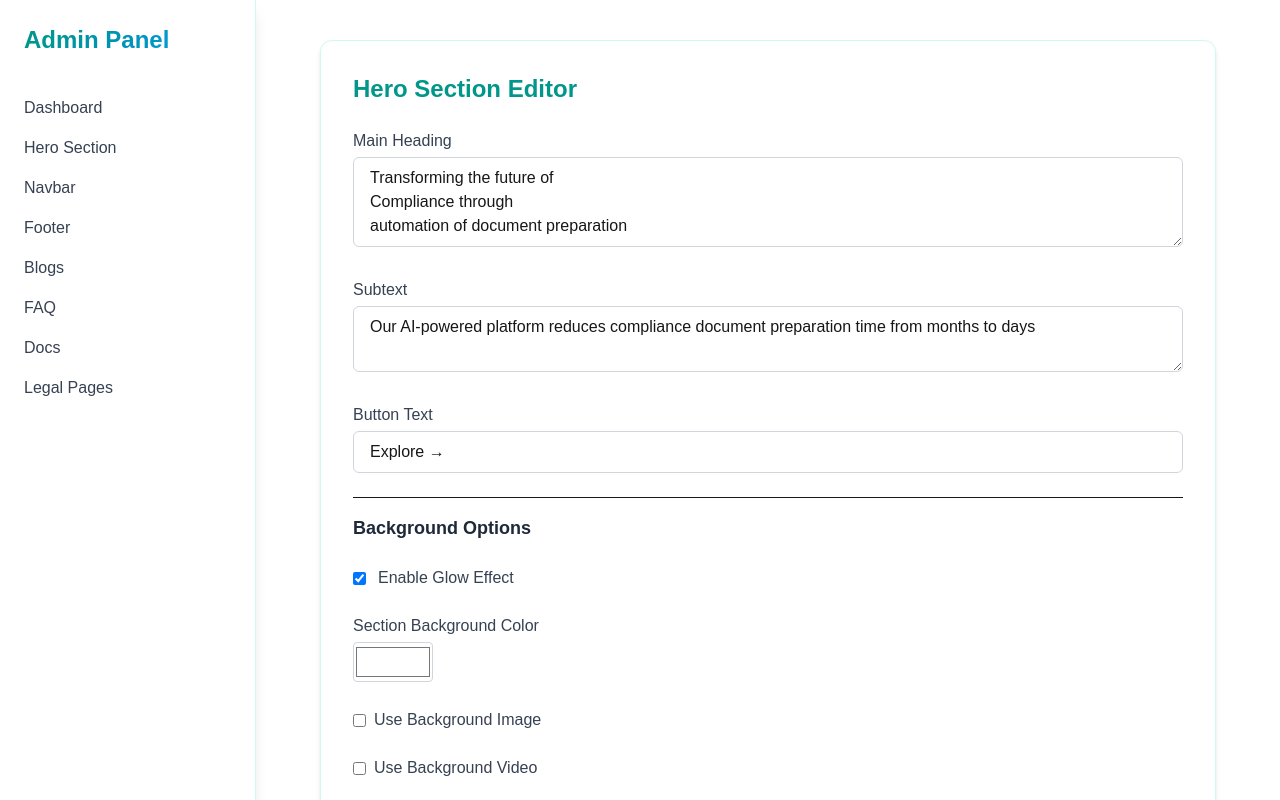
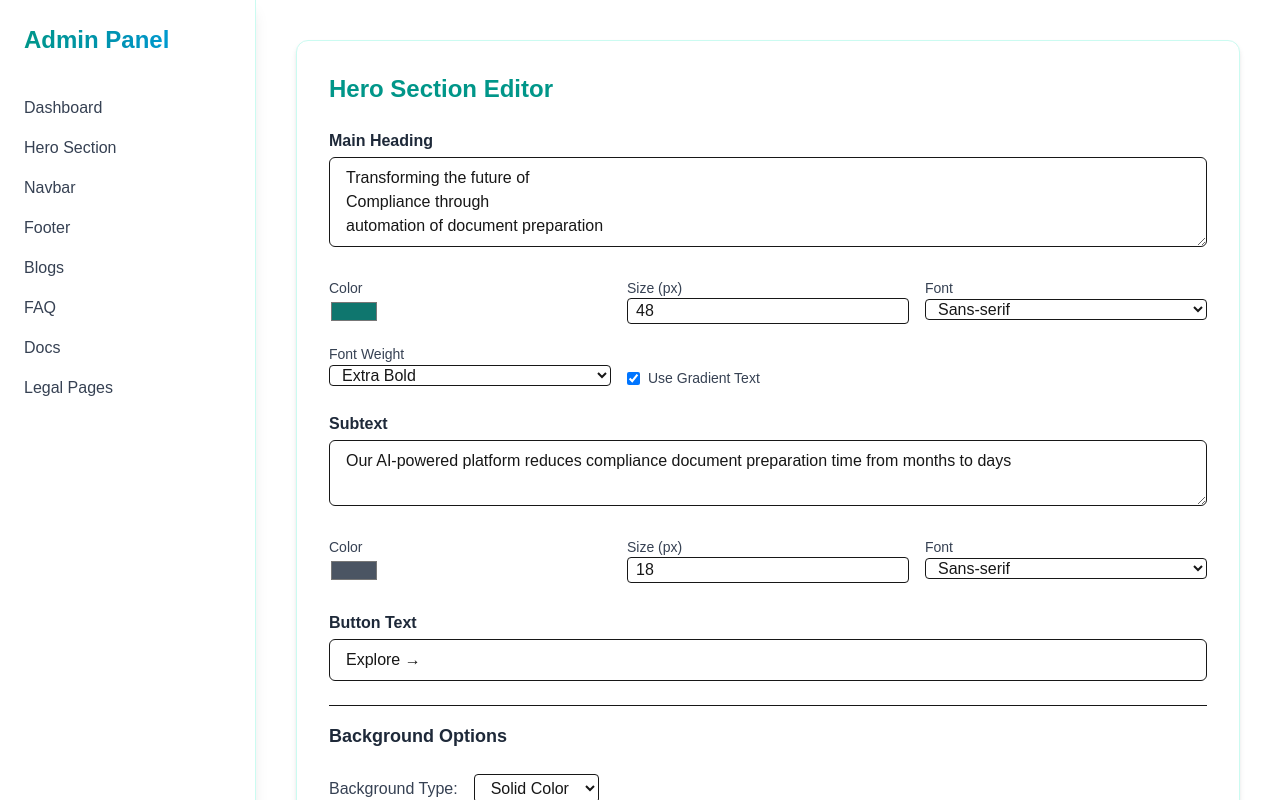
Before and after one commit to Narsimha1729/cmplai-adv, a Next.js app: page /admin/hero in a window 1280 px wide. Shown: the top 800 px of the page. Built offline with nearby package versions, Linux system fonts and the light colour scheme.

Commit message:
Finished

```diff
--- a/app/admin/hero/page.jsx
+++ b/app/admin/hero/page.jsx
@@ -1,137 +1,231 @@
-"use client";
+'use client';
 
-import { useState } from "react";
+import { useState } from 'react';
 
 export default function HeroEditor() {
   const [form, setForm] = useState({
-    heading: `Transforming the future of \nCompliance through \nautomation of document preparation`,
-    subtext:
-      "Our AI-powered platform reduces compliance document preparation time from months to days",
-    button: "Explore →",
-    bgGlow: true,
-    bgColor: "#ffffff",
-    useImage: false,
-    imageUrl: "",
-    useVideo: false,
-    videoUrl: "",
+    heading: 'Transforming the future of\nCompliance through\nautomation of document preparation',
+    subtext: 'Our AI-powered platform reduces compliance document preparation time from months to days',
+    button: 'Explore →',
+
+    // Visual Options
+    bgType: 'color', // 'color', 'image', 'video'
+    bgColor: '#ffffff',
+    bgImage: '',
+    bgVideo: '',
+    glow: true,
+
+    // Text Styles
+    headingColor: '#0f766e',
+    headingSize: '48px',
+    headingFont: 'sans-serif',
+    headingGradient: true,
+    headingWeight: '800',
+
+    subColor: '#4b5563',
+    subSize: '18px',
+    subFont: 'sans-serif',
   });
 
   const handleChange = (field, value) => setForm({ ...form, [field]: value });
 
   const handleSubmit = (e) => {
     e.preventDefault();
-    alert("Hero section saved! (This is a demo)");
-    // In production, save to DB or file system here
+    console.log('Submitted data:', form);
+    alert('Hero section saved! (Demo only)');
   };
 
   return (
-    <div className="max-w-4xl mx-auto bg-white p-8 rounded-xl shadow-md border border-teal-100">
+    <div className="max-w-5xl mx-auto bg-white p-8 rounded-xl shadow-md border border-teal-100">
       <h2 className="text-2xl font-bold text-teal-600 mb-6">Hero Section Editor</h2>
 
       <form onSubmit={handleSubmit} className="space-y-6">
 
         {/* Heading */}
         <div>
-          <label className="block font-medium text-gray-700 mb-1">Main Heading</label>
+          <label className="block font-semibold text-gray-800 mb-1">Main Heading</label>
           <textarea
+            rows={3}
             value={form.heading}
-            onChange={(e) => handleChange("heading", e.target.value)}
-            rows={3}
-            className="w-full px-4 py-2 border border-gray-300 rounded-md"
+            onChange={(e) => handleChange('heading', e.target.value)}
+            className="w-full border px-4 py-2 rounded-md"
           />
+        </div>
+
+        {/* Heading Style */}
+        <div className="grid grid-cols-2 md:grid-cols-3 gap-4">
+          <div>
+            <label className="block text-sm text-gray-700">Color</label>
+            <input
+              type="color"
+              value={form.headingColor}
+              onChange={(e) => handleChange('headingColor', e.target.value)}
+            />
+          </div>
+          <div>
+            <label className="block text-sm text-gray-700">Size (px)</label>
+            <input
+              type="number"
+              value={parseInt(form.headingSize)}
+              onChange={(e) => handleChange('headingSize', e.target.value + 'px')}
+              className="w-full border rounded px-2"
+            />
+          </div>
+          <div>
+            <label className="block text-sm text-gray-700">Font</label>
+            <select
+              value={form.headingFont}
+              onChange={(e) => handleChange('headingFont', e.target.value)}
+              className="w-full border rounded px-2"
+            >
+              <option value="sans-serif">Sans-serif</option>
+              <option value="serif">Serif</option>
+              <option value="monospace">Monospace</option>
+              <option value="'Poppins', sans-serif">Poppins</option>
+            </select>
+          </div>
+          <div>
+            <label className="block text-sm text-gray-700">Font Weight</label>
+            <select
+              value={form.headingWeight}
+              onChange={(e) => handleChange('headingWeight', e.target.value)}
+              className="w-full border rounded px-2"
+            >
+              <option value="400">Normal</option>
+              <option value="600">Semi-Bold</option>
+              <option value="700">Bold</option>
+              <option value="800">Extra Bold</option>
+            </select>
+          </div>
+          <div className="flex items-center gap-2 mt-6">
+            <input
+              type="checkbox"
+              checked={form.headingGradient}
+              onChange={(e) => handleChange('headingGradient', e.target.checked)}
+            />
+            <label className="text-sm text-gray-700">Use Gradient Text</label>
+          </div>
         </div>
 
         {/* Subtext */}
         <div>
-          <label className="block font-medium text-gray-700 mb-1">Subtext</label>
+          <label className="block font-semibold text-gray-800 mb-1">Subtext</label>
           <textarea
+            rows={2}
             value={form.subtext}
-            onChange={(e) => handleChange("subtext", e.target.value)}
-            rows={2}
-            className="w-full px-4 py-2 border border-gray-300 rounded-md"
+            onChange={(e) => handleChange('subtext', e.target.value)}
+            className="w-full border px-4 py-2 rounded-md"
           />
         </div>
 
-        {/* Button Label */}
+        {/* Subtext Styles */}
+        <div className="grid grid-cols-2 md:grid-cols-3 gap-4">
           <div>
-          <label className="block font-medium text-gray-700 mb-1">Button Text</label>
+            <label className="block text-sm text-gray-700">Color</label>
+            <input
+              type="color"
+              value={form.subColor}
+              onChange={(e) => handleChange('subColor', e.target.value)}
+            />
+          </div>
+          <div>
+            <label className="block text-sm text-gray-700">Size (px)</label>
+            <input
+              type="number"
+              value={parseInt(form.subSize)}
+              onChange={(e) => handleChange('subSize', e.target.value + 'px')}
+              className="w-full border rounded px-2"
+            />
+          </div>
+          <div>
+            <label className="block text-sm text-gray-700">Font</label>
+            <select
+              value={form.subFont}
+              onChange={(e) => handleChange('subFont', e.target.value)}
+              className="w-full border rounded px-2"
+            >
+              <option value="sans-serif">Sans-serif</option>
+              <option value="serif">Serif</option>
+              <option value="monospace">Monospace</option>
+              <option value="'Poppins', sans-serif">Poppins</option>
+            </select>
+          </div>
+        </div>
+
+        {/* Button Text */}
+        <div>
+          <label className="block font-semibold text-gray-800 mb-1">Button Text</label>
           <input
             type="text"
             value={form.button}
-            onChange={(e) => handleChange("button", e.target.value)}
-            className="w-full px-4 py-2 border border-gray-300 rounded-md"
+            onChange={(e) => handleChange('button', e.target.value)}
+            className="w-full border px-4 py-2 rounded-md"
           />
         </div>
 
-        {/* Background Options */}
+        {/* Background Type Selection */}
         <hr className="my-4" />
         <h3 className="text-lg font-semibold text-gray-800">Background Options</h3>
 
-        {/* Glow Toggle */}
-        <div className="flex items-center gap-3">
-          <input
-            type="checkbox"
-            checked={form.bgGlow}
-            onChange={(e) => handleChange("bgGlow", e.target.checked)}
-          />
-          <span className="text-gray-700">Enable Glow Effect</span>
+        <div className="space-y-4">
+          <div className="flex items-center gap-4">
+            <label className="text-gray-700">Background Type:</label>
+            <select
+              value={form.bgType}
+              onChange={(e) => handleChange('bgType', e.target.value)}
+              className="border px-3 py-1 rounded"
+            >
+              <option value="color">Solid Color</option>
+              <option value="image">Image</option>
+              <option value="video">Video</option>
+            </select>
           </div>
 
-        {/* Solid Background Color Picker */}
+          {form.bgType === "color" && (
             <div>
-          <label className="block font-medium text-gray-700 mb-1">Section Background Color</label>
+              <label className="block text-sm mb-1 text-gray-700">Background Color</label>
               <input
                 type="color"
                 value={form.bgColor}
                 onChange={(e) => handleChange("bgColor", e.target.value)}
-            className="w-20 h-10 border border-gray-300 rounded"
+                className="h-10 w-20"
               />
             </div>
+          )}
 
-        {/* Background Image Toggle and Input */}
-        <div className="mt-4">
-          <label className="flex items-center gap-2">
-            <input
-              type="checkbox"
-              checked={form.useImage}
-              onChange={(e) => handleChange("useImage", e.target.checked)}
-            />
-            <span className="text-gray-700">Use Background Image</span>
-          </label>
-          {form.useImage && (
+          {form.bgType === "image" && (
             <input
               type="text"
-              placeholder="Image URL (e.g., /bg.webp)"
-              value={form.imageUrl}
-              onChange={(e) => handleChange("imageUrl", e.target.value)}
-              className="mt-2 w-full px-4 py-2 border border-gray-300 rounded-md"
+              placeholder="Image URL"
+              value={form.bgImage}
+              onChange={(e) => handleChange("bgImage", e.target.value)}
+              className="w-full border px-4 py-2 rounded-md"
+            />
+          )}
+
+          {form.bgType === "video" && (
+            <input
+              type="text"
+              placeholder="Video URL"
+              value={form.bgVideo}
+              onChange={(e) => handleChange("bgVideo", e.target.value)}
+              className="w-full border px-4 py-2 rounded-md"
             />
           )}
         </div>
 
-        {/* Background Video Toggle and Input */}
-        <div className="mt-4">
-          <label className="flex items-center gap-2">
+        {/* Glow Effect Toggle */}
+        <div className="flex items-center gap-3 mt-4">
           <input
             type="checkbox"
-              checked={form.useVideo}
-              onChange={(e) => handleChange("useVideo", e.target.checked)}
+            checked={form.glow}
+            onChange={(e) => handleChange("glow", e.target.checked)}
           />
-            <span className="text-gray-700">Use Background Video</span>
-          </label>
-          {form.useVideo && (
-            <input
-              type="text"
-              placeholder="Video URL (e.g., /hero.mp4)"
-              value={form.videoUrl}
-              onChange={(e) => handleChange("videoUrl", e.target.value)}
-              className="mt-2 w-full px-4 py-2 border border-gray-300 rounded-md"
-            />
-          )}
+          <span className="text-gray-700">Enable Glow/Blur Effect</span>
         </div>
 
-        {/* Submit */}
-        <div className="text-right pt-4">
+        {/* Submit Button */}
+        <div className="pt-6 text-right">
           <button
             type="submit"
             className="bg-gradient-to-r from-teal-500 to-cyan-600 text-white font-semibold px-6 py-3 rounded-md hover:opacity-90"
```
Lines whose indentation alone changed are shown as unchanged.
